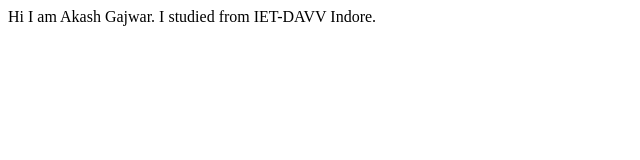
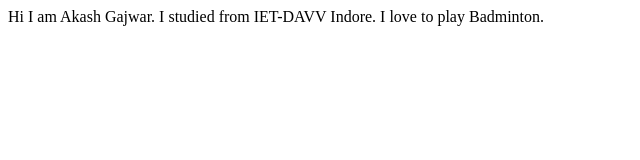
Before and after one commit to akashgajwar/akashgajwar.portfolio, a plain HTML site: page index.html in a window 1280 px wide. Shown: the whole page, without its empty margins (0-640 px from the left). Drawn offline with Linux system fonts and the light colour scheme.

Commit message:
docs: updated hobbies.

```diff
--- a/index.html
+++ b/index.html
@@ -8,5 +8,6 @@
 <body>
     Hi I am Akash Gajwar.
     I studied from IET-DAVV Indore.
+    I love to play Badminton.
 </body>
 </html>
```
